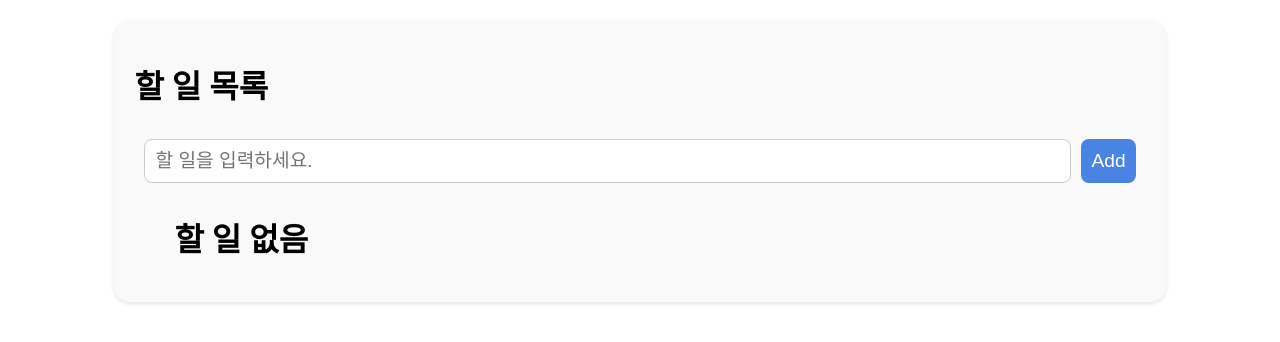
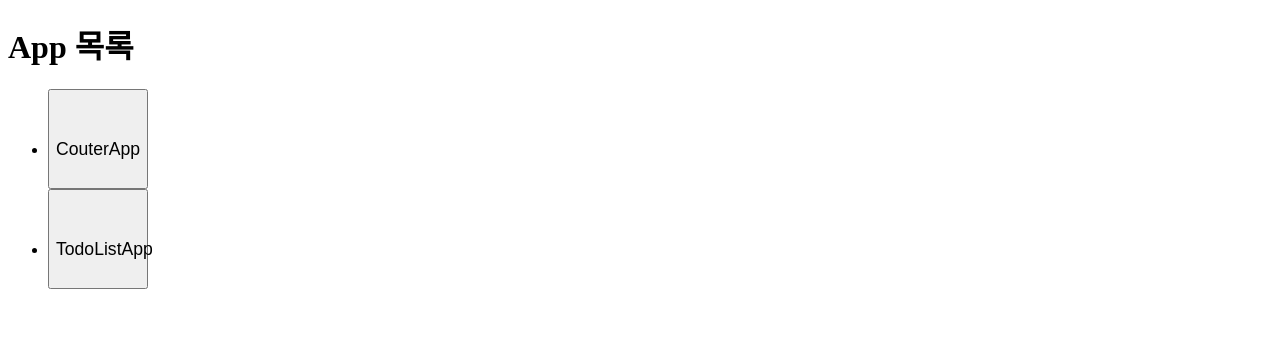
Before and after one commit to wnstjd6/Programming_3207, a React (Vite) app: page / in a window 1280 px wide. Shown: the top 342 px of the page. Built offline with nearby package versions, Linux system fonts and the light colour scheme.

Commit message:
HomeApp.style={{}}

```diff
--- /dev/null
+++ b/src/HomeApp.jsx
@@ -0,0 +1,29 @@
+import {useState} from 'react';
+import CounterApp from "./CounterApp.jsx";
+import TodoListApp from "./TodoListApp.jsx";
+
+
+function ButtonPageApp({ setPage }) {
+  return (
+    <>
+      <h1>App 목록</h1>
+      <ul>
+        <li><button style={{fontSize: "1.1rem", width: "100px", height : "100px"}} onClick={() => setPage('counterapp')}><br /> CouterApp</button></li>
+        <li><button style={{fontSize: "1.1rem", width: "100px", height : "100px"}} onClick={() => setPage('todolistapp')}><br /> TodoListApp</button></li>
+      </ul>
+    </>
+  );
+}
+
+export default function HomeApp() {
+  const [page, setPage] = useState('home');
+  return (
+    <>
+    {page === 'home' && <ButtonPageApp setPage={setPage} />}
+    {page !== 'home' && <button onClick={() => setPage('home') } style={{position :'fixed', left: '10px', bottom: '10px', cursor: 'pointer', borderRadius : '8px', background : "#eee", border : 'none', padding : '6px'}}>홈으로</button>}
+      {page === 'counterapp' && <CounterApp />}
+
+    {page === 'todolistapp' && <TodoListApp />}
+    </>
+  );
+}
--- a/src/TodoListApp.jsx
+++ b/src/TodoListApp.jsx
@@ -1,55 +1,79 @@
-import { useState } from 'react';
-import './TodoListApp.css';
-import Button from './components/Button.jsx';
-import Checkbox from './components/Checkbox.jsx';
-import TodoItemEmpty from './components/TodoItemEmpty.jsx';
-import TodoHeader from './components/TodoHeader.jsx';
-import TodoAdder from './components/TodoAdder.jsx';
-import TodoItem from './components/TodoItem.jsx';
-import TodoList from './components/TodoList.jsx';
+// https://programming-3200.ssep4u.workers.dev/
+import { useState, useEffect } from 'react'
+import "./TodoListApp.css"
+import Button from "./components/Button.jsx"
+import Checkbox from "./components/Checkbox.jsx"
+import TodoItemEmpty from "./components/TodoItemEmpty.jsx"
+import TodoHeader from "./components/TodoHeader.jsx"
+import TodoAdder from "./components/TodoAdder.jsx"
+import TodoItem from "./components/TodoItem.jsx"
+import TodoList from "./components/TodoList.jsx"
 
-class Todo{
-  constructor(id, text, isCompleted){
+class Todo {
+  constructor(id, text, isCompleted) {
     this.id = id;
     this.text = text;
     this.isCompleted = isCompleted;
   }
 }
+const TODOS_STORAGE_KEY = "todos";  //LocalStorage 용 key
 
 function TodoListApp() {
-  const [todos, setTodos] = useState([]);
-  function addTodo(text){
+  const initTodos = () => {
+    //localStorage에서 가져오자
+    const savedTodos = localStorage.getItem(TODOS_STORAGE_KEY);
+    //값이 없으면 []
+    //값이 있으면 todos의 초기값 대입하자
+    return (!savedTodos) ? [] : JSON.parse(savedTodos); //string -> JSON 객체 또는 리스트
+  }
+  const [todos, setTodos] = useState(initTodos);
+  //todos 변경 시, LocalStorage에 todos 저장하자
+  useEffect(() => {
+    localStorage.setItem(TODOS_STORAGE_KEY, JSON.stringify(todos)); //JSON 객체 또는 리스트 -> string
+  }, [todos]);
+
+
+  function addTodo(text) {
     //이전 todos에 newTodo 만들어서 추가하자 -> 그것을 setTodos() 하자
-    setTodos((todos)=>[...todos,
-       new Todo(Date.now(),
-       text, false)]);
+    setTodos((todos) => [
+      ...todos,     //todos에 있는 item을 다 꺼내서 새로운 리스트에 하나씩 넣자
+      new Todo(
+        Date.now(), //id: 고유 ID 시간을 이용. == new Date().getTime()
+        text,       //text: 할 일 내용
+        false       //isCompleted: 할 일의 완료 여부. 초기값은 false
+      )
+    ]);
   }
-
-function toggleTodo(id){
-  setTodos((todos) => todos.map((todo) =>
-    todo.id === id ? {...todo, isCompleted: !todo.isCompleted} : todo
-  ));
+  function toggleTodo(id) {
+    setTodos((todos) =>
+      // todos에서 하나씩 꺼내서, todo, 꺼낸 todo의 id와 id 가 같다면,
+      // 새 객체 만들어서 todo 값 복사, 속성 수정
+      todos.map((todo) =>
+        todo.id === id ? { ...todo, isCompleted: !todo.isCompleted } : todo
+      )
+    )
   }
   function deleteTodo(id) {
     // todos를 하나씩 꺼내어 todo, todo.id === id
-  setTodos((todos)=>
+    setTodos((todos) =>
       todos.filter((todo) => todo.id !== id)
     )
   }
   function editTodo(id, newText) {
+    //todos 하나씩 꺼내어 todo. id가 같으면 text: newText
     setTodos((todos) =>
       todos.map((todo) =>
         todo.id === id ? { ...todo, text: newText } : todo
-    ));
+      )
+    )
   }
   return (
     <div className="todo">
       <TodoHeader />
       <TodoAdder addTodo={addTodo} />
-      <TodoList todos={todos} toggleTodo={toggleTodo} deleteTodo={deleteTodo} editTodo={editTodo} />
+      <TodoList todos={todos} toggleTodo={toggleTodo} deleteTodo={deleteTodo} editTodo={editTodo}/>
     </div>
   )
 }
 
-//자바스크립트에는 for가 있어서 for가 아닌 htmlFor를 사용한다.
-export default TodoListApp;
+export default TodoListApp
--- a/src/main.jsx
+++ b/src/main.jsx
@@ -3,9 +3,10 @@ import { createRoot } from 'react-dom/client'
 // import './index.css'
 // import CounterApp from './CounterApp.jsx'
 import TodoListApp from './TodoListApp.jsx'
+import HomeApp from './HomeApp.jsx'
 
 createRoot(document.getElementById('root')).render(
   <StrictMode>
-    <TodoListApp />
+    <HomeApp />
   </StrictMode>,
 )
```
Also changed, not shown: 1 other file (tests, documents, lock files or other folders). Lines whose indentation alone changed are shown as unchanged.
